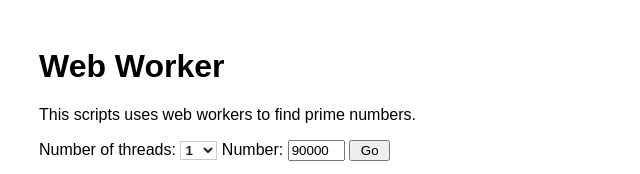
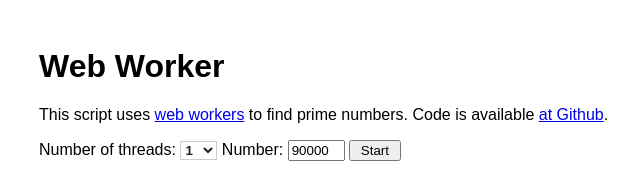
Before and after one commit to franzeus/Web-Workers, a plain HTML site: page index.html in a window 1280 px wide. Shown: the whole page, without its empty margins (9-649 px from the left). Drawn offline with Linux system fonts and the light colour scheme.

Commit message:
Minor design changes

```diff
--- a/index.html
+++ b/index.html
@@ -1,6 +1,6 @@
 <!DOCTYPE HTML PUBLIC "-//W3C//DTD HTML 4.0 Transitional//EN">
 <html>
-  <title>Test threads</title>
+  <title>Web Workers</title>
   <body>
   <style>
     body { font-size:16px; font-family:Arial; margin:3em;}
@@ -8,7 +8,8 @@
     #threadNum { background:#FFF; border:1px solid #CCC; color:#222; font-weight:bold; }
   </style>
   <h1>Web Worker</h1>
-  This scripts uses web workers to find prime numbers.
+  This script uses <a href="https://developer.mozilla.org/en/Using_web_workers" target="_blank">web workers</a> to find prime numbers.
+  Code is available <a href="https://github.com/webarbeit/Web-Workers" target="_blank">at Github</a>.
   <p>Number of threads:
   <select id="threadNum">
     <option value="1">1</option>
@@ -22,7 +23,7 @@
     <option value="9">9</option>
     <option value="10">10</option>
   </select>
-  Number: <input type="text" id="calcNum" size="4" value="90000"> <input type="button" value=" Go " id="startButton"></p>
+  Number: <input type="text" id="calcNum" size="4" value="90000"> <input type="button" value=" Start " id="startButton"></p>
   <canvas id="canvas" width="800" height="300"></canvas>
   <div ><pre id="result"></pre></div>
 
--- a/js/server.js
+++ b/js/server.js
@@ -105,7 +105,7 @@ var Server = {
     Server.serverShape.draw();
     Server.context.fillStyle = '#FFFFFF';
     Server.context.font = "10pt Arial";
-    Server.context.fillText('Server', Server.serverShape.x + 10, Server.serverShape.y + 25);
+    Server.context.fillText('Receiver', Server.serverShape.x + 10, Server.serverShape.y + 25);
     Server.context.fillText('Total:', Server.serverShape.x + 120, Server.serverShape.y + 25);
     Server.context.fillText(Server.sumAggregation, Server.serverShape.x + 160, Server.serverShape.y + 25);
 
```
